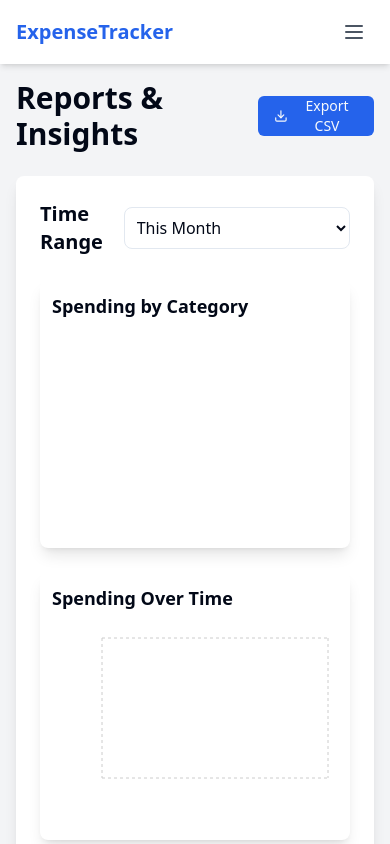
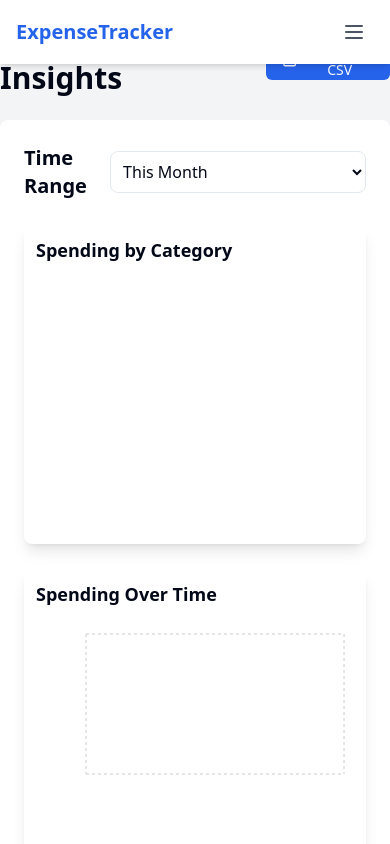
Before and after one commit to fernando850/Expenses-Tracker, a React (Vite) app: page /reports in a window 390 px wide. Shown: the top 844 px of the page. Built offline with nearby package versions, Linux system fonts and the light colour scheme.

Commit message:
Fix layout overflow, chart responsiveness, and finalize dashboard layout

```diff
--- a/src/components/Layout.jsx
+++ b/src/components/Layout.jsx
@@ -52,7 +52,7 @@ function Layout() {
       </div>
 
       {/* Main layout container */}
-      <div className="flex flex-1 mt-14 md:mt-0">
+      <div className="flex flex-1">
         {/* Sidebar for desktop */}
         <motion.aside
           initial={{ x: -250 }}
@@ -135,7 +135,7 @@ function Layout() {
         </AnimatePresence>
 
         {/* Main Content */}
-        <main className="flex-1 px-4 md:px-8 py-6 overflow-x-hidden">
+        <main className="flex-1 py-6 overflow-x-hidden">
           <Outlet />
         </main>
       </div>
--- a/src/pages/Dashboard.jsx
+++ b/src/pages/Dashboard.jsx
@@ -120,7 +120,7 @@ function Dashboard() {
     <motion.div
       initial={{ opacity: 0 }}
       animate={{ opacity: 1 }}
-      className="space-y-6"
+      className="w-full max-w-7xl px-2 md:px-4 mx-auto space-y-6"
     >
       <div className="flex justify-between items-center">
         <h1 className="text-3xl font-bold">Dashboard</h1>
@@ -197,7 +197,10 @@ function Dashboard() {
       <div className="grid grid-cols-1 md:grid-cols-2 gap-6">
         <div className="chart-container">
           <h2 className="text-xl font-semibold mb-4">Spending by Category</h2>
-          <PieChartComponent data={categoryData} />
+          <div className="chart-legend flex flex-wrap gap-2 justify-center text-sm">
+            <PieChartComponent data={categoryData} />
+          </div>
+
         </div>
         <div className="chart-container">
           <h2 className="text-xl font-semibold mb-4">Monthly Expenses</h2>
--- a/src/pages/Reports.jsx
+++ b/src/pages/Reports.jsx
@@ -98,7 +98,9 @@ function Reports() {
         <div className="grid grid-cols-1 md:grid-cols-2 gap-6">
           <div className="chart-container">
             <h3 className="text-lg font-semibold mb-4">Spending by Category</h3>
-            <PieChartComponent data={categoryData} />
+            <div className="chart-legend flex flex-wrap gap-2 justify-center text-sm">
+              <PieChartComponent data={categoryData} />
+            </div>
           </div>
           <div className="chart-container">
             <h3 className="text-lg font-semibold mb-4">Spending Over Time</h3>
--- a/src/styles/components.css
+++ b/src/styles/components.css
@@ -113,13 +113,21 @@
 /* Chart Responsiveness */
 .chart-responsive {
   @apply w-full overflow-hidden;
-  height: 250px;
+  height: 300px;
+}
+
+.chart-legend {
+  @apply flex flex-wrap justify-center gap-2 text-sm;
 }
 
 @media (max-width: 768px) {
   .chart-container {
-    min-height: 250px;
+    min-height: 320px;
     padding: 0.75rem;
+  }
+
+  .chart-legend {
+    @apply text-xs gap-1;
   }
 
   .chart-wrapper {
--- a/src/styles/globals.css
+++ b/src/styles/globals.css
@@ -55,6 +55,6 @@
     @apply border-border;
   }
   body {
-    @apply bg-background text-foreground;
+    @apply bg-background text-foreground overflow-x-hidden;
   }
 }
```
